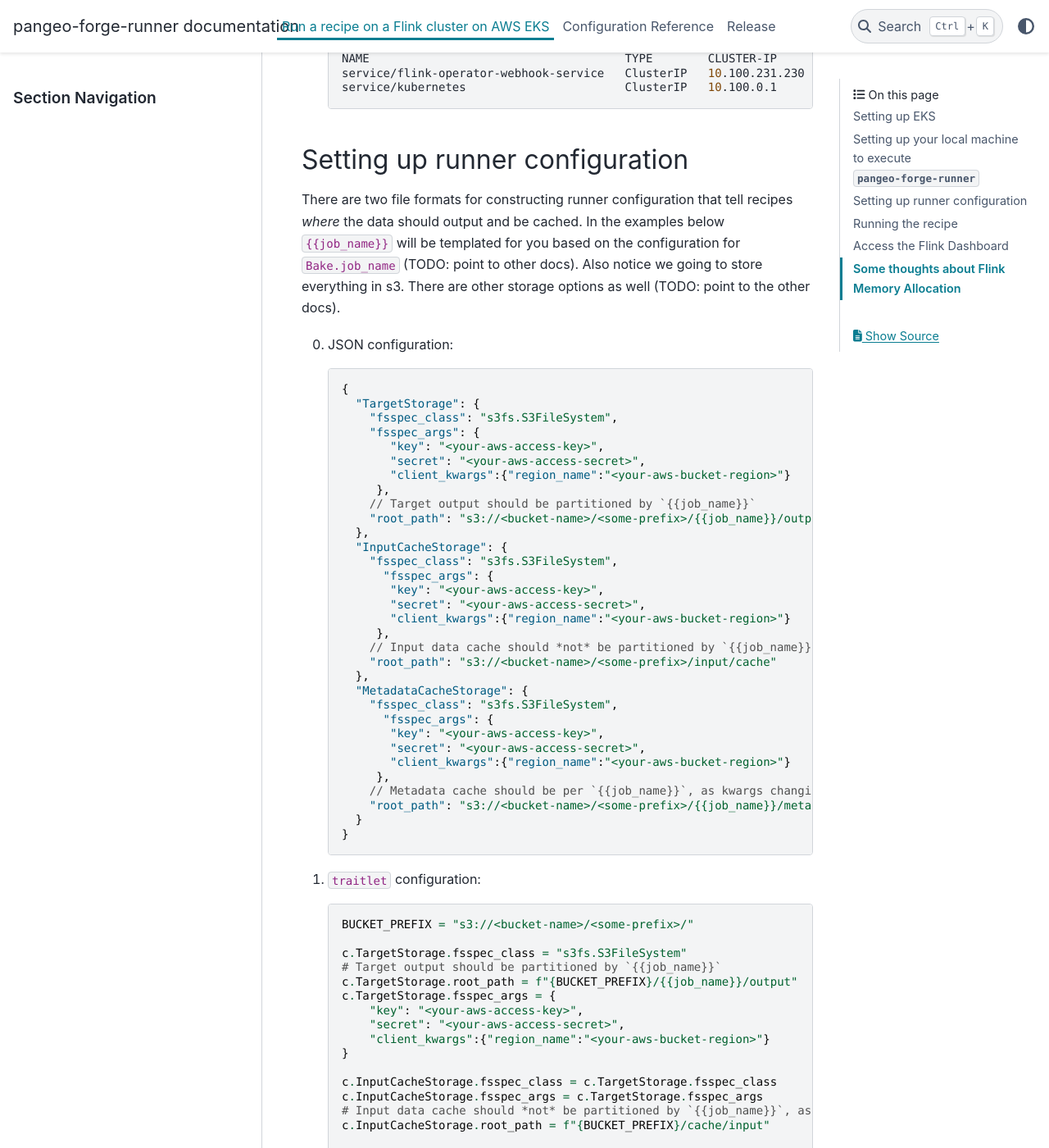
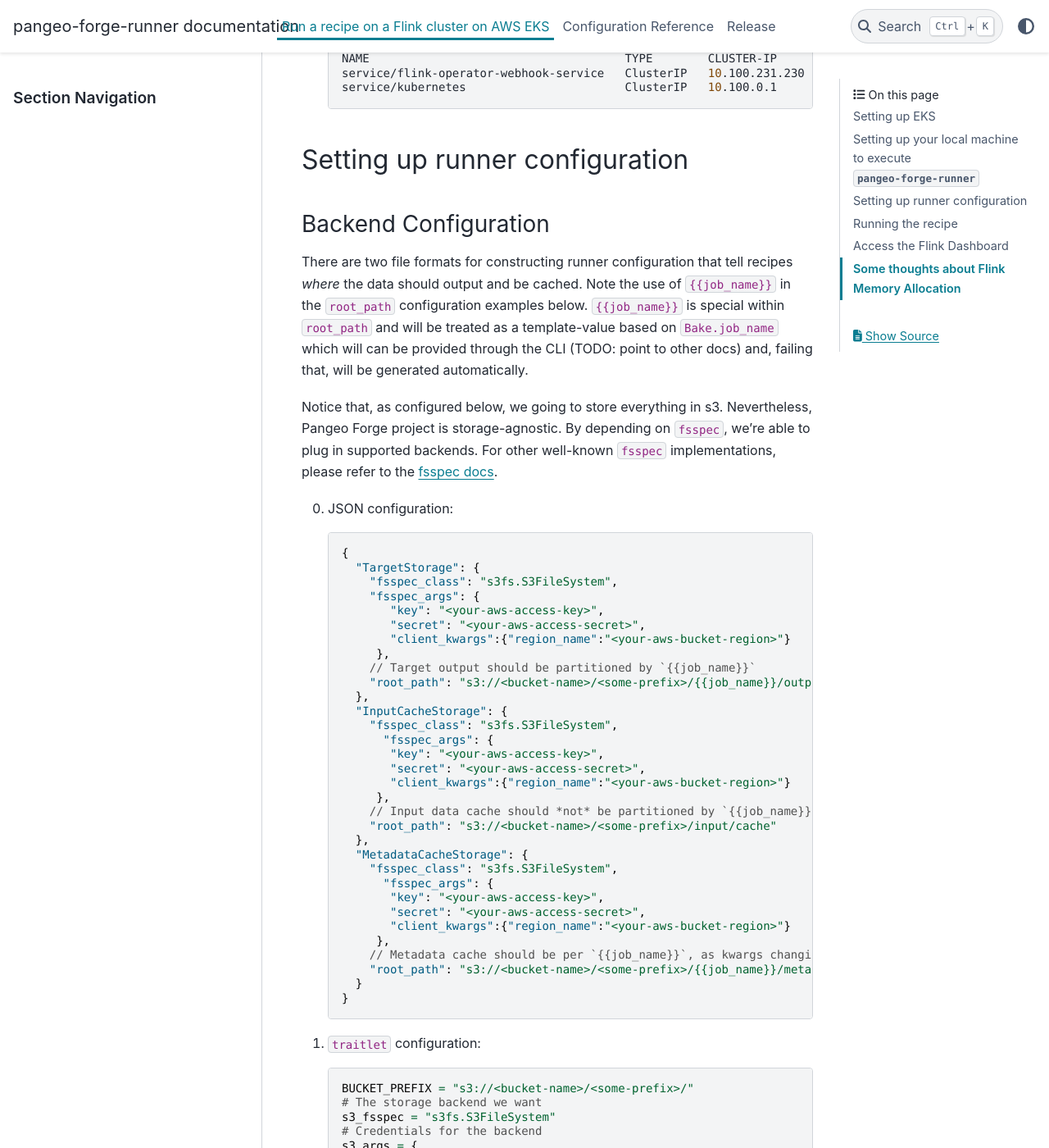
Before and after one commit to pangeo-forge/pangeo-forge-runner, a Sphinx documentation site: the page built from docs/tutorial/flink.md, in a window 1280 px wide and 1400 px high, scrolled down 1547 px. Shown: the whole window at 82% size. Built offline with Sphinx 7.4.7 and the PyData theme 0.15.4, drawn with Linux system fonts in a browser that asks for light colours; some of the changed text lies outside the part shown.

Commit message:
Add detail around fsspec and traitlet config

````diff
--- a/docs/tutorial/flink.md
+++ b/docs/tutorial/flink.md
@@ -59,10 +59,19 @@
 
 ## Setting up runner configuration
 
+### Backend Configuration
+
 There are two file formats for constructing runner configuration that tell recipes *where*
-the data should output and be cached. In the examples below `{{job_name}}` will be templated for you based
-on the configuration for `Bake.job_name` (TODO: point to other docs). Also notice we going to store everything
-in s3. There are other storage options as well (TODO: point to the other docs).
+the data should output and be cached. Note the use of `{{job_name}}` in the `root_path` configuration
+examples below. `{{job_name}}` is special within `root_path` and will be treated as a template-value based
+on `Bake.job_name` which will can be provided through the CLI (TODO: point to other docs) and,
+failing that, will be generated automatically.
+
+Notice that, as configured below, we going to store everything in s3.  Nevertheless, Pangeo Forge
+project is storage-agnostic. By depending on `fsspec`, we're able to plug in supported backends.
+For other well-known `fsspec` implementations, please refer to the
+[fsspec docs](https://filesystem-spec.readthedocs.io/en/latest/api.html#other-known-implementations).
+
 
 0. JSON configuration:
 
@@ -105,26 +114,34 @@
 
    ```python
    BUCKET_PREFIX = "s3://<bucket-name>/<some-prefix>/"
-
-   c.TargetStorage.fsspec_class = "s3fs.S3FileSystem"
-   # Target output should be partitioned by `{{job_name}}`
-   c.TargetStorage.root_path = f"{BUCKET_PREFIX}/{{job_name}}/output"
-   c.TargetStorage.fsspec_args = {
+   # The storage backend we want
+   s3_fsspec = "s3fs.S3FileSystem"
+   # Credentials for the backend
+   s3_args = {
        "key": "<your-aws-access-key>",
        "secret": "<your-aws-access-secret>",
        "client_kwargs":{"region_name":"<your-aws-bucket-region>"}
    }
+   # Take note: this is just python. We can reuse these values below
 
-   c.InputCacheStorage.fsspec_class = c.TargetStorage.fsspec_class
-   c.InputCacheStorage.fsspec_args = c.TargetStorage.fsspec_args
+   c.TargetStorage.fsspec_class = s3_fsspec
+   # Target output should be partitioned by `{{job_name}}`
+   c.TargetStorage.root_path = f"{BUCKET_PREFIX}/{{job_name}}/output"
+   c.TargetStorage.fsspec_args = s3_args
+
+   c.InputCacheStorage.fsspec_class = filesystem_class
+   c.InputCacheStorage.fsspec_args = s3_args
    # Input data cache should *not* be partitioned by `{{job_name}}`, as we want to get the datafile from the source only once
    c.InputCacheStorage.root_path = f"{BUCKET_PREFIX}/cache/input"
 
-   c.MetadataCacheStorage.fsspec_class = c.TargetStorage.fsspec_class
-   c.MetadataCacheStorage.fsspec_args = c.TargetStorage.fsspec_args
+   c.MetadataCacheStorage.fsspec_class = s3_fsspec
+   c.MetadataCacheStorage.fsspec_args = s3_args
    # Metadata cache should be per `{{job_name}}`, as kwargs changing can change metadata
    c.MetadataCacheStorage.root_path = f"{BUCKET_PREFIX}/{{job_name}}/cache/metadata"
    ```
+
+
+### Other configuration options
 
 A [subset of the configuration schema](https://github.com/pangeo-forge/pangeo-forge-recipes/blob/main/pangeo_forge_recipes/injections.py)
 gets dependency injected into the recipe by the runner.
@@ -149,7 +166,7 @@
        --Bake.bakery_class="pangeo_forge_runner.bakery.flink.FlinkOperatorBakery"
    ```
 
-Where you put things is your choice but please make sure you don't commit any AWS secrets into GH
+Where you put things is your choice but please be careful: you don't want to commit AWS secrets into GH!
 
 ## Running the recipe
 
````
